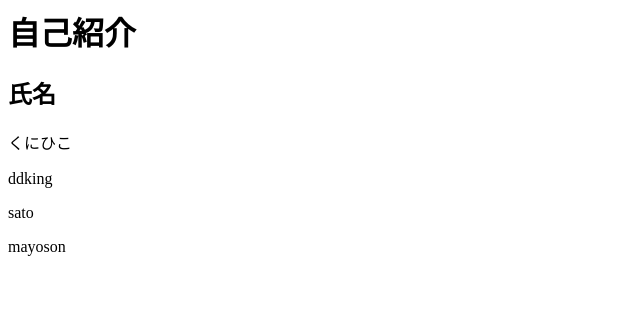
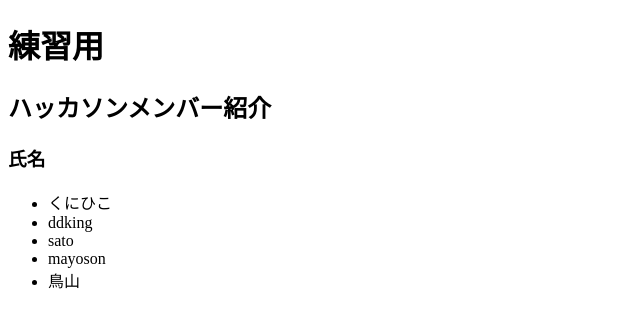
Before and after one commit to Team-Early-Bird/test, a plain HTML site: page index.html in a window 1280 px wide. Shown: the whole page, without its empty margins (0-640 px from the left). Drawn offline with Linux system fonts and the light colour scheme.

Commit message:
index.htmlを修正しました

```diff
--- a/index.html
+++ b/index.html
@@ -1,7 +1,23 @@
-<h1>自己紹介</h1>
-<!-- 氏名 -->
-<h2 class="name">氏名</h2>
-<p>くにひこ</p>
-<p>ddking</p>
-<p>sato</p>
-<p>mayoson</p>
+<!DOCTYPE html>
+<html lang="ja">
+  <head>
+    <meta charset="UTF-8" />
+    <meta http-equiv="X-UA-Compatible" content="IE=edge" />
+    <meta name="viewport" content="width=device-width, initial-scale=1.0" />
+    <title>Document</title>
+  </head>
+  <body>
+    <h1>練習用</h1>
+    <section>
+      <h2>ハッカソンメンバー紹介</h2>
+      <h3 class="name">氏名</h3>
+      <ul>
+        <li>くにひこ</li>
+        <li>ddking</li>
+        <li>sato</li>
+        <li>mayoson</li>
+        <li>鳥山</li>
+      </ul>
+    </section>
+  </body>
+</html>
```
